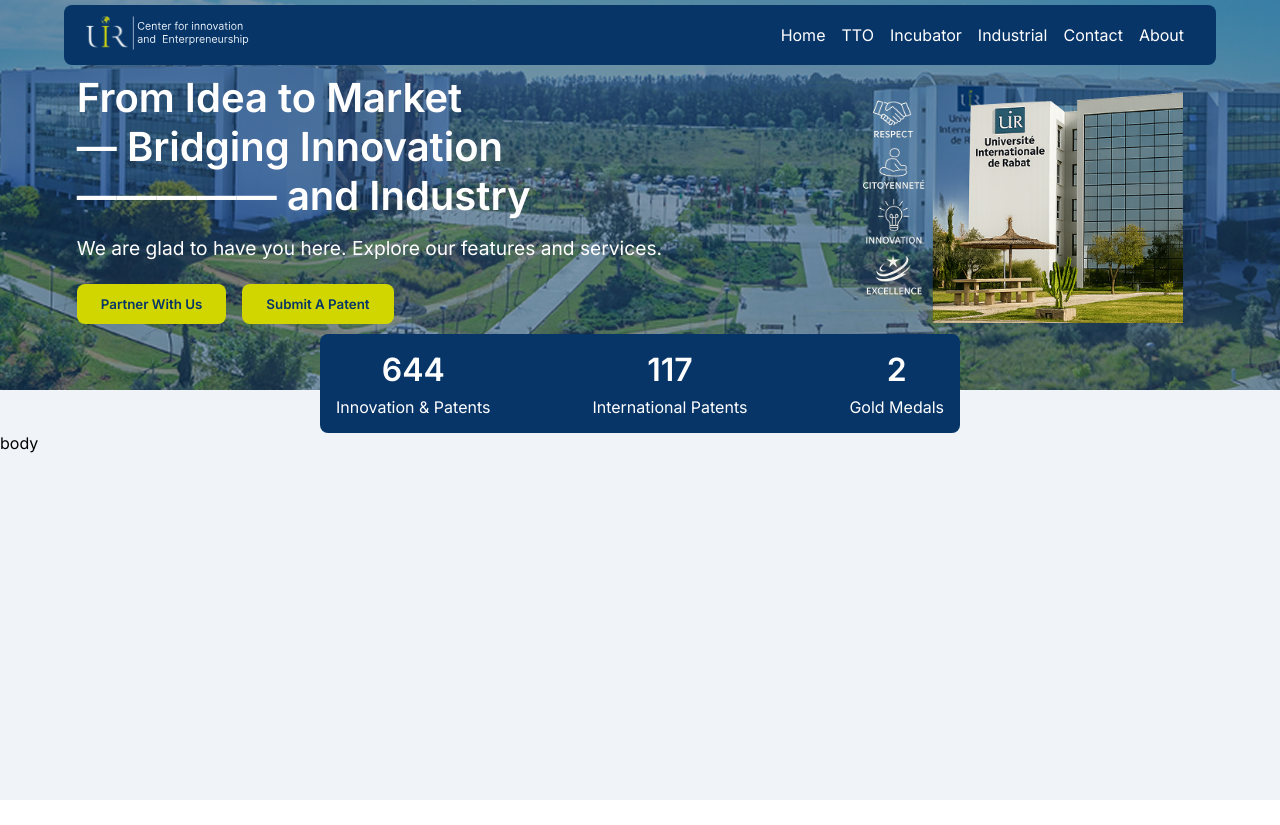
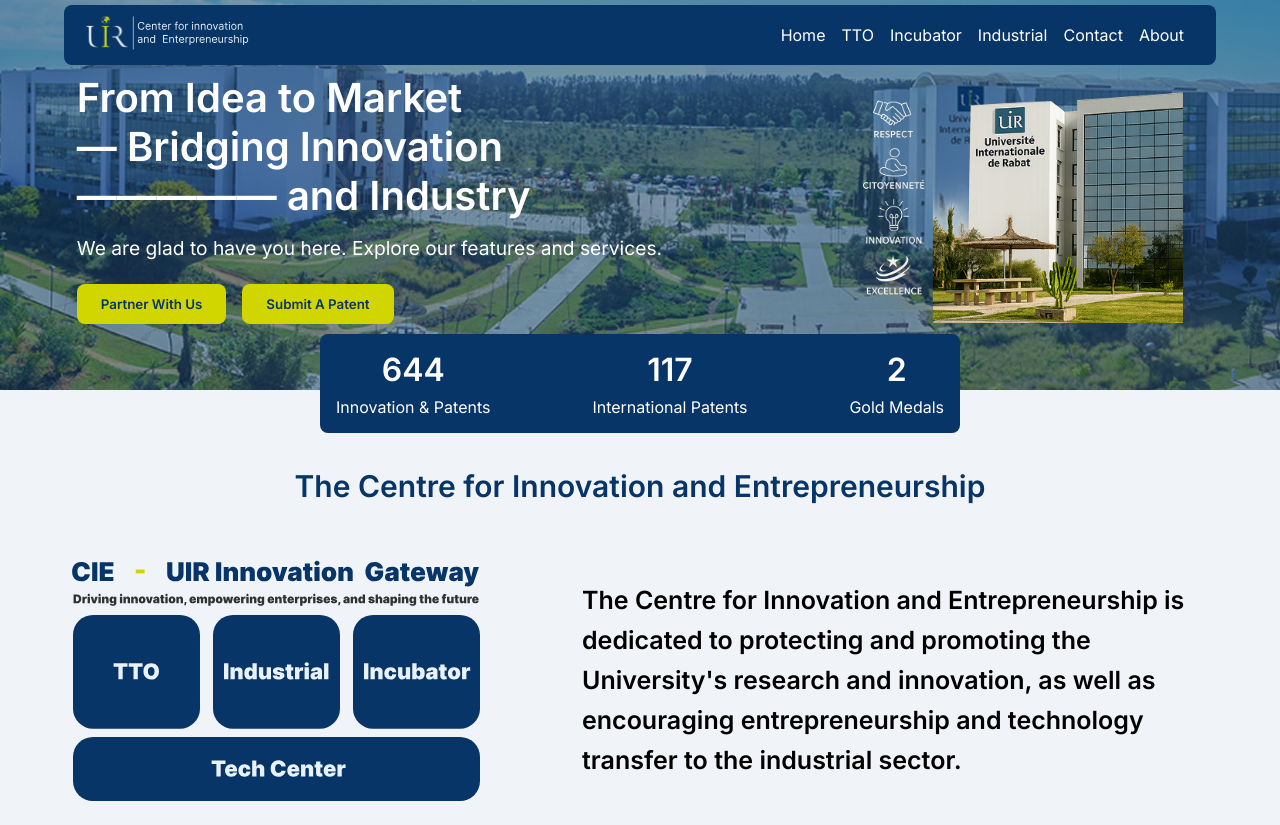
Before and after one commit to yahya-mdarhri/cie_market_frontend, a React (Vite) app: page / in a window 1280 px wide. Before the commit the page ends 800 px from the top, so only its background shows below. Built offline with nearby package versions, Linux system fonts and the light colour scheme.

Commit message:
feat: added home's forst section

```diff
--- /dev/null
+++ b/src/pages/landing/home/home.css
@@ -0,0 +1,38 @@
+.Home1stSection {
+	display: flex;
+	flex-direction: column;
+	align-items: center;
+	justify-content: center;
+	padding: 20px;
+	width: 100%;
+	margin-top: 15px;
+}
+
+.Home1stSection h1 {
+	color: var(--primary-color);
+	font-size: 30px;
+	font-style: normal;
+	font-weight: 900;
+	line-height: normal;
+}
+
+.Home1stSection .sectionContent {
+	display: flex;
+	flex-direction: row;
+	width: 100%;
+	justify-content: space-around;
+	margin-top: 50px;
+	/* padding: 30px; */
+}
+
+.Home1stSection .sectionText {
+	display: flex;
+	width: 627px;
+	/* height: 168px; */
+	flex-direction: column;
+	justify-content: center;
+	font-size: 25px;
+	font-style: normal;
+	font-weight: 900;
+	line-height: 40px; /* 160% */
+}
--- a/src/pages/landing/home/home.tsx
+++ b/src/pages/landing/home/home.tsx
@@ -1,4 +1,6 @@
 import LandingLayout, { HeroProps, StatsItemsType } from "../../../components/layouts/LandingLayout/LandingLayout";
+import "./home.css";
+
 
 const statsData:StatsItemsType = {
 	a: { name: "Innovation & Patents", value: 644 },
@@ -18,7 +20,22 @@ const heroProps: HeroProps = {
 function Home() {
 	return (
 		<LandingLayout heroProps={heroProps}>
-			body
+			<section>
+				<div className="Home1stSection">
+					<h1>The Centre for Innovation and Entrepreneurship</h1>
+					<div className="sectionContent">
+						<div>
+							<img src="/public/home/1.svg" alt="" />
+						</div>
+						<div className="sectionText">
+						The Centre for Innovation and Entrepreneurship is
+						dedicated to protecting and promoting the University's
+						research and innovation, as well as encouraging entrepreneurship
+						and technology transfer to the industrial sector.
+						</div>
+					</div>
+				</div>
+			</section>
 		</LandingLayout>
 	);
 }
```
Also changed, not shown: public/home/1.svg (added).
